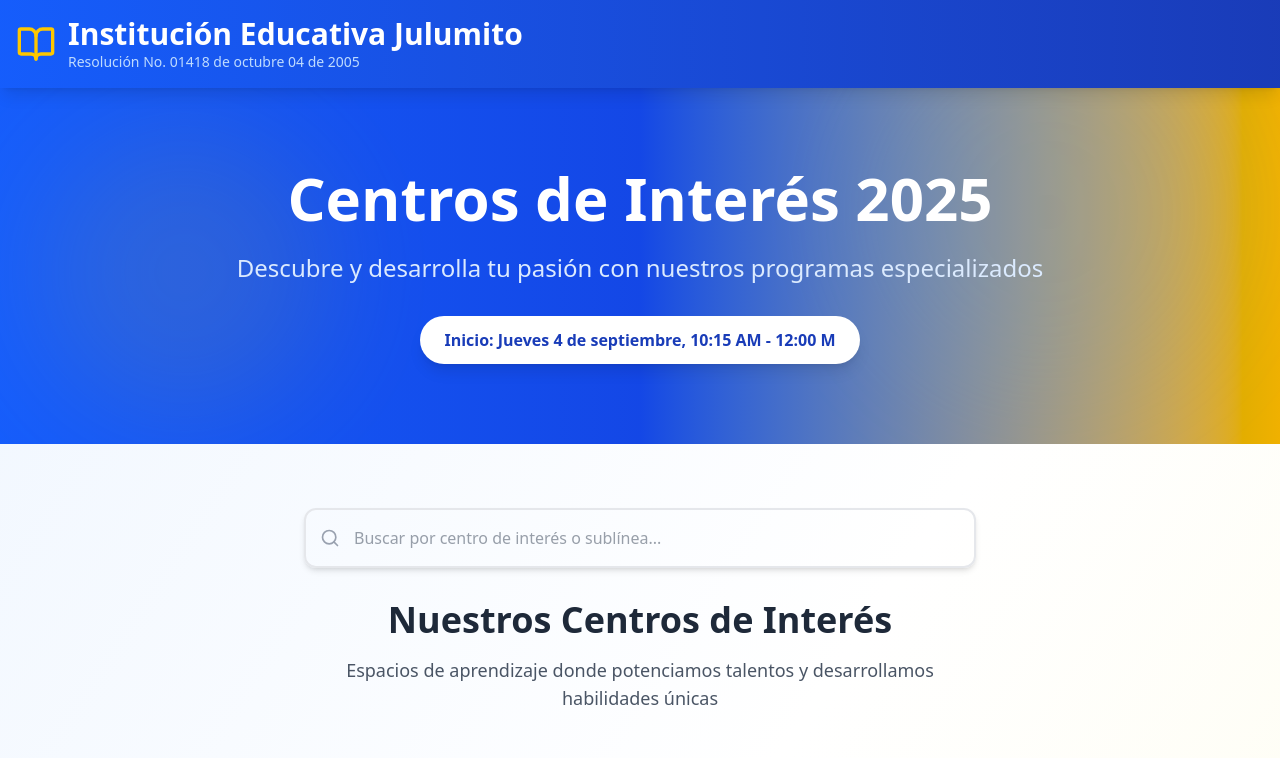
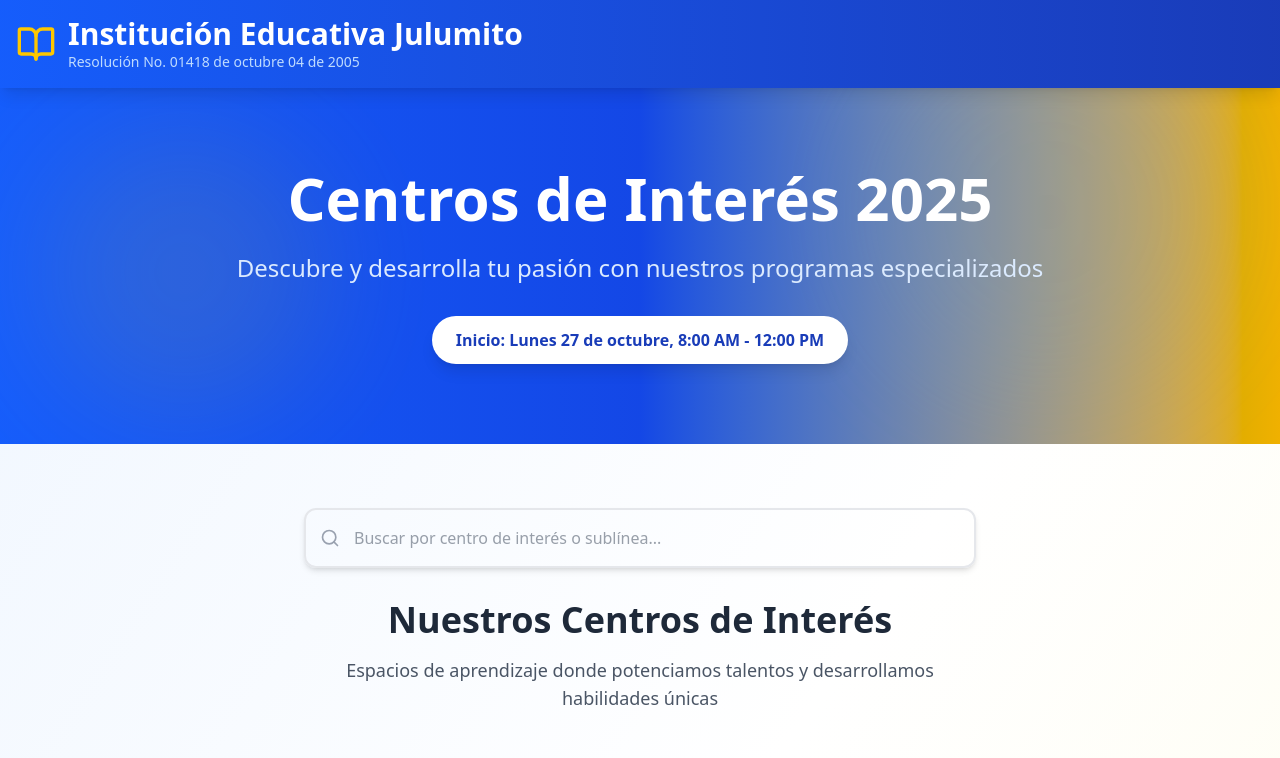
Before and after one commit to mezageronimo146-boop/I.E-SAN-MIGUEL-ARCANGEL, a React (Vite) app: page / in a window 1280 px wide. Shown: the top 758 px of the page. Built offline with nearby package versions, Linux system fonts and the light colour scheme.

Commit message:
agregar imagenes de muestra

```diff
--- a/src/App.jsx
+++ b/src/App.jsx
@@ -285,7 +285,7 @@ const JulumitoSchool = () => {
             Descubre y desarrolla tu pasión con nuestros programas especializados
           </p>
           <div className="inline-block bg-white text-blue-800 px-6 py-3 rounded-full font-semibold shadow-lg">
-            Inicio: Jueves 4 de septiembre, 10:15 AM - 12:00 M
+            Inicio: Lunes 27 de octubre, 8:00 AM - 12:00 PM
           </div>
         </div>
       </section>
```
